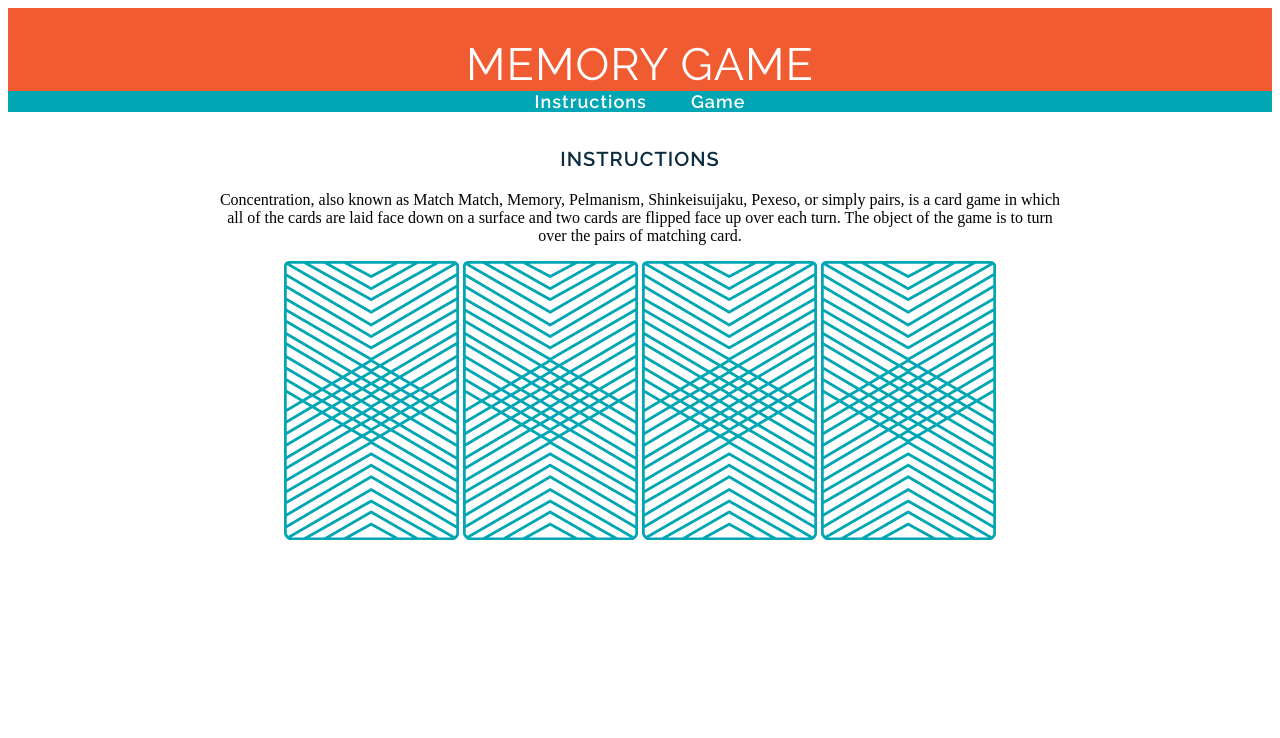
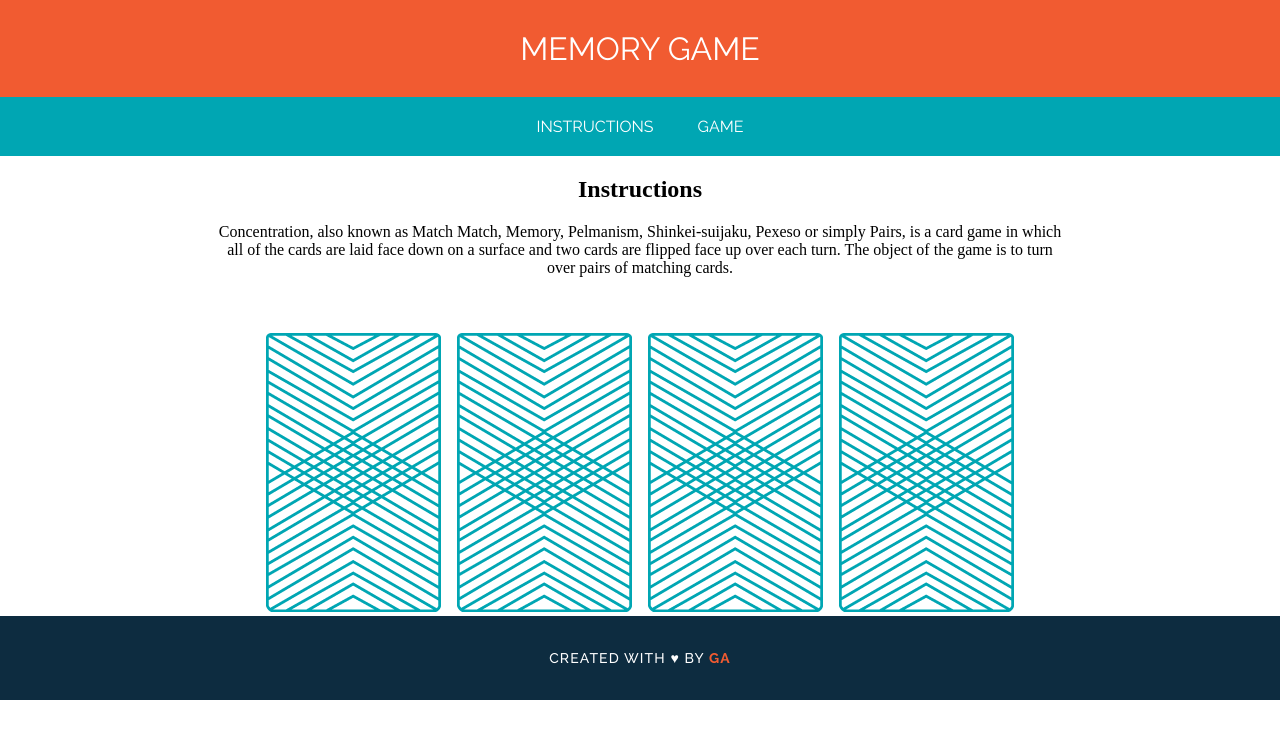
Before and after one commit to devinfox/wdi-fundamentals-memorygame, a plain HTML site: page index.html in a window 1280 px wide. Drawn offline with Linux system fonts and the light colour scheme; a web font is replaced by a local one.

Commit message:
created game logic

```diff
--- a/css/style.css
+++ b/css/style.css
@@ -2,55 +2,95 @@ body {
 text-align: center;
 }
 
-header{
+h1 {
+	font-family: "Raleway", sans-serif;
+	font-weight: 400;
+	margin: 0;
+	text-transform: uppercase
+
+}
+
+p {
+	font-family: "Droid Serif", serif;
+}
+
+body{
+	text-align: center;
+	margin: 0;
+}
+
+header {
 	background-color: #F15B31;
+	padding: 30px 20px;
 	color: #FFFFFF;
-	padding: 30px 0px 0px 0px;
-	margin: 0;
+	text-transform: uppercase
+}
+
+nav {
+	background-color: #00A6B3;
+	padding: 20px 0px;
+}
+
+a {
+	margin: 0px 20px;
+	font-family: "Raleway";
+	text-decoration: none;
+	color: #FFFFFF;
+	text-transform: uppercase
 
 
 }
 
-h1{margin: 0;}
-
-h1,h3 {
-	text-transform: uppercase
-}
-h1,h3 {font-family: Raleway;}
-h1,h3 {letter-spacing: 1px;}
-
-h1{color: white}
-h1{font-weight: 400}
-h1{font-size: 45px}
-
-h3{color: #0D2C40}
-h3{letter-spacing: 1px}
-h3{font-weight: 600}
-h3{font-size: 20px}
-
-a {font-family: Raleway;}
-a {color: white;}
-a {letter-spacing: 1px;}
-a {font-weight: 600;}
-a {font-size: 18px}
-a {
-	margin: 0 20px 0 20px;
-	text-decoration: none;
+main {
+	width: 850px;
+	margin: 35px;
+	margin: auto;
+	;
 }
 
-main{
-	width: 850px;
-	margin: 35px auto 35px auto;
+img {
+	margin: 40px 8px 0px 8px;
 }
 
-img{
-	marin: 40px 8px 0 8px;
+footer {
+	text-transform:uppercase;
+	padding: 20px;
+	background-color: #0D2C40;
+	text-decoration-color: white;
+	font-size: 14px;
+	letter-spacing: .08em;
+	font-weight: 500;
 }
 
-.sub-nav{
-	font-family: Raleway;
-background-color: #00A6B3;
-color: #FFFFFF;
+.copyright{
+	float:center;
+}
 
+.message {
+	float: center;
+	color: #FFFFFF;
+	font-family: "Raleway", sans-serif;
 
 }
+
+.clearfix:after {
+  visibility: hidden;
+  display: block;
+  content: " ";
+  clear: both;
+  height: 0;
+  font-size: 0;
+}
+
+.name {
+color: #F15B31;
+font-weight: 700;
+}
+
+nav a {
+	border-bottom: 2px solid transparent;
+}
+
+a:hover {
+	border-color: white;
+}
--- a/index.html
+++ b/index.html
@@ -1,39 +1,30 @@
 <!DOCTYPE html>
 <html>
 <head>
-	<link href="https://fonts.googleapis.com/css?family=Droid+Serif|Raleway:400,500,600,700" rel="stylesheet">
-	<link href="css/style.css" rel="stylesheet" type="text/css">
-	<title>Memory Card Game</title>
+  <title>Memory Card Game</title>
+  <link href="https://fonts.googleapis.com/css?family=Droid+Serif|Raleway:400,500,600,700" rel="stylesheet">
+<link rel="stylesheet" type="text/css" href="css/reset.css">
+<link rel="stylesheet" type="text/css" href="css/style.css">
 </head>
+<body>
+<header>
+  <h1>Memory Game</h1>
+</header>
+<nav>
+<a href="#">Instructions</a>  <a href="#">Game</a>
+</nav>
+<main>
+<h2>Instructions</h2>
+<p>Concentration, also known as Match Match, Memory, Pelmanism, Shinkei-suijaku, Pexeso or simply Pairs, is a card game in which all of the cards are laid face down on a surface and two cards are flipped face up over each turn. The object of the game is to turn over pairs of matching cards.</p>
 
-<body>
-
-<header>
-
-	<nav>
-<h1>Memory Game</h1>
-
-<nav  class="sub-nav">
-<a href=#>Instructions</a>
-<a href="#">Game</a>
-</nav>
-
-
-
-</header>
-
-<main>
-<h3>Instructions</h3>
-<p>Concentration, also known as Match Match, Memory, Pelmanism, Shinkeisuijaku, Pexeso, or simply pairs, is a card game in which all of the cards are laid face down on a surface and two cards are flipped face up over each turn. The object of the game is to turn over the pairs of matching card.</p>
-
-<div>
-	<img src="images/back.png" alt="Queen of Diamonds">
-	<img src="images/back.png" alt="Queen of Hearts">
-	<img src="images/back.png" alt="King of Diamonds">
-	<img src="images/back.png" alt="King of Hearts">
-</div>
-
+<div id="game-board" class= "board clearfix"></div>
 </main>
+<footer class="clearfix">
+</p>
+  <p class="message">
+    Created with &hearts; by <span class="name">GA</span>
+  </p>
+</footer>
 <script src="js/main.js"></script>
 </body>
 </html>
--- a/js/main.js
+++ b/js/main.js
@@ -1,9 +1,56 @@
+var cards = [
+{
+	rank: "queen",
+	suit: "hearts",
+	cardImage: "images/queen-of-hearts.png"
+},
+{
+	rank: "queen",
+	suit: "diamonds",
+	cardImage: "images/queen-of-diamonds.png"
+},
+{
+	rank: "king",
+	suit: "hearts",
+	cardImage: "images/king-of-hearts.png"
+},
+{
+	rank: "king",
+	suit: "diamonds",
+	cardImage: "images/king-of-diamonds.png"
+}
+];
 
+var cardsInPlay = [];
 
-var cardOne = "queen";
-var cardTwo = "king";
-var cardThree = "queen";
-var cardFour = "king";
+var checkForMatch = function() {
+	if (cardsInPlay.length == 2){
+		if (cardsInPlay[0] === cardsInPlay[1]){
+		alert("You found a match!");
+	} else {
+		alert("Sorry, try again");
+	}
+}
+};
 
-console.log("User flipped" + cardOne);
-console.log("User flipped" + cardTwo);
+var flipCard = function() {
+	var cardId = parseInt(this.getAttribute('data-id'),10);
+	console.log("User flipped " + (cards[cardId].rank));
+	this.src = cards[cardId].cardImage;
+	cardsInPlay.push(cards[cardId].rank);
+	checkForMatch();
+	console.log(cards[cardId].cardImage);
+	console.log(cards[cardId].suit);
+};
+
+var createBoard = function() {
+	for (var i = 0; i < cards.length; i++) {
+		var cardElement = document.createElement('img');
+		cardElement.setAttribute('src', "images/back.png");
+		cardElement.setAttribute('data-id', i);
+		cardElement.addEventListener('click', flipCard);
+		document.getElementById('game-board').appendChild(cardElement);
+	}
+};
+
+createBoard();
```
